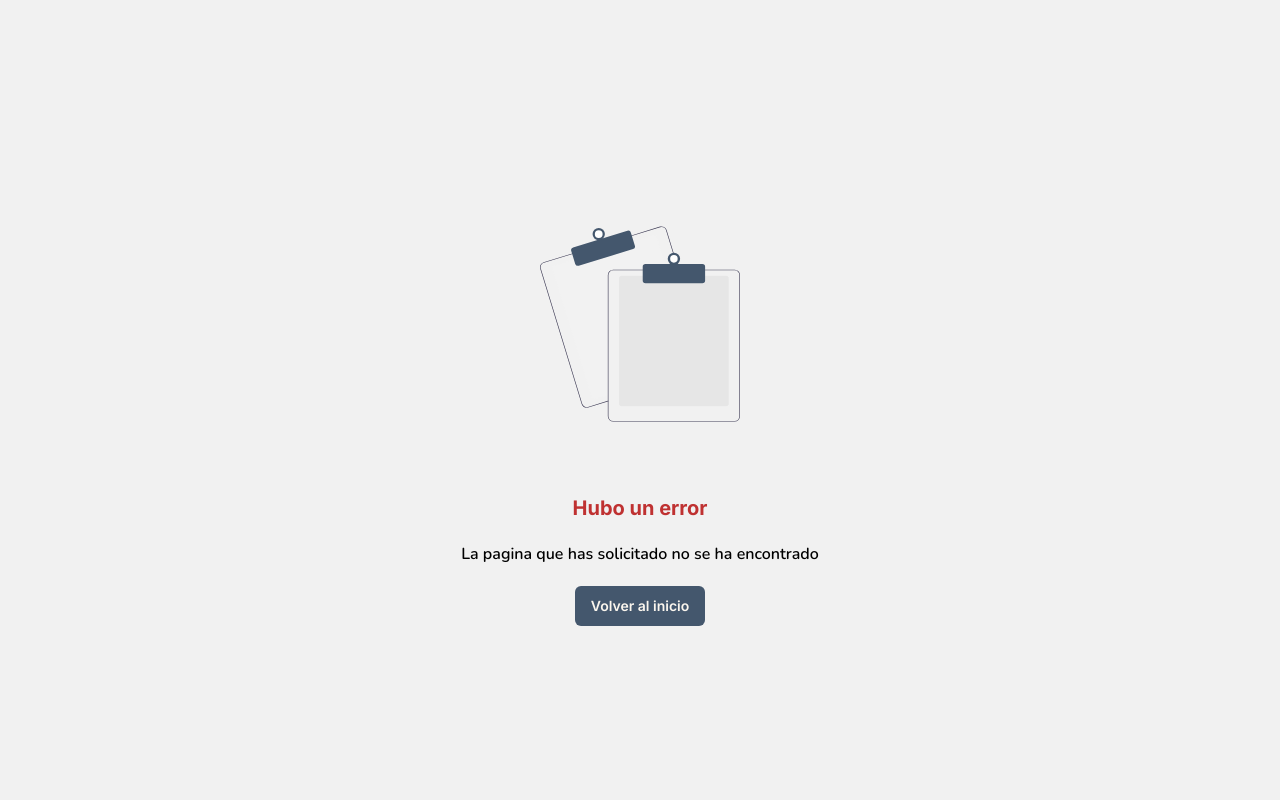
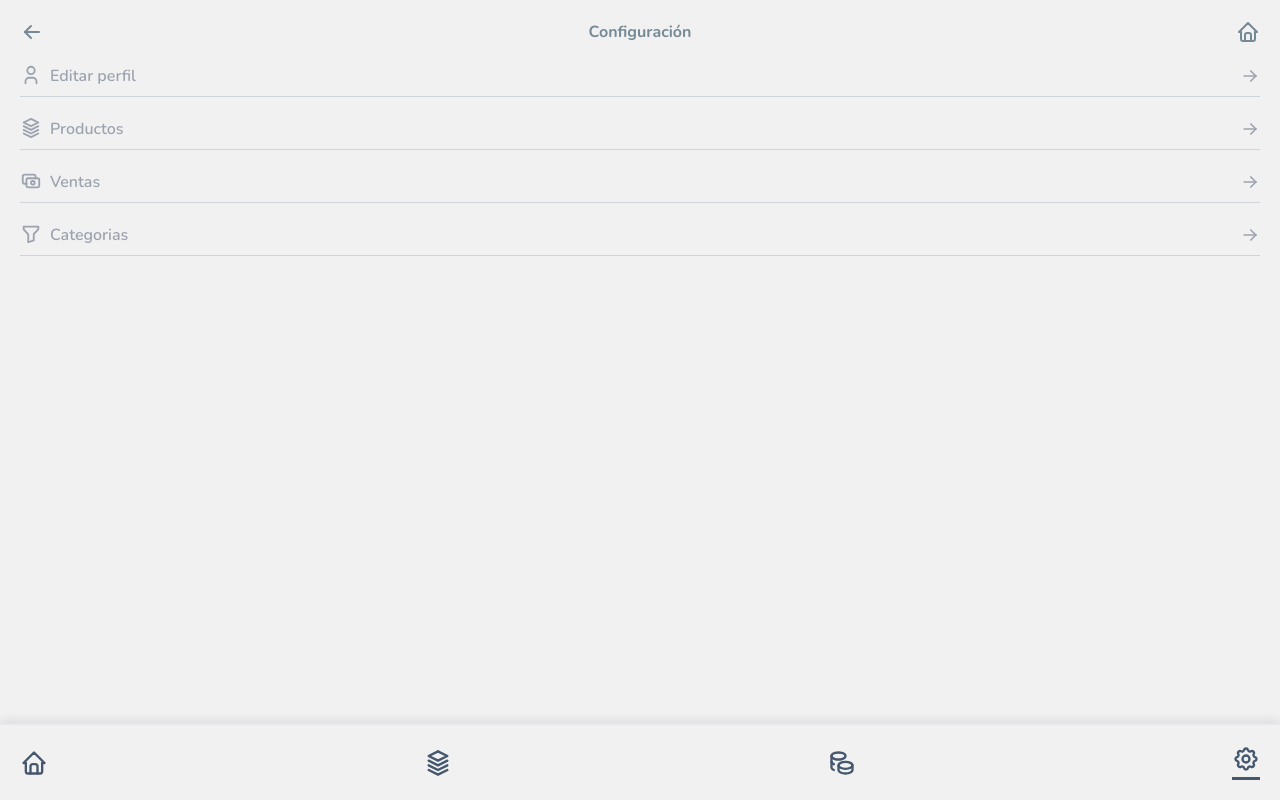
Before and after one commit to edmirgalvan01/inventory-managment-app, a React (Vite) app: page /settings in a window 1280 px wide. Built offline with nearby package versions, Linux system fonts and the light colour scheme; no server answers.

Commit message:
Create Settings page

```diff
--- /dev/null
+++ b/src/components/SettingsOption.tsx
@@ -0,0 +1,20 @@
+import { IconArrowRight } from "@tabler/icons-react";
+
+interface Props {
+  icon: React.ReactNode;
+  children: React.ReactNode;
+}
+
+export function SettingsOption({ icon, children }: Props) {
+  return (
+    <li className="flex justify-between items-center pb-2 border-b border-gray-300">
+      <div className="flex gap-2 justify-center">
+        {icon}
+        <span className="font-nunito font-semibold text-gray-400">
+          {children}
+        </span>
+      </div>
+      <IconArrowRight size={20} stroke={2} className="text-gray-400" />
+    </li>
+  );
+}
--- a/src/main.tsx
+++ b/src/main.tsx
@@ -13,6 +13,7 @@ import ProductPage from "./pages/Product";
 import SalePage from "./pages/Sale";
 import SalesPage from "./pages/Sales";
 import NotFoundPage from "./pages/NotFound";
+import { SettingsPage } from "./pages/Settings";
 
 const router = createBrowserRouter([
   {
@@ -52,6 +53,10 @@ const router = createBrowserRouter([
     path: "/sales",
     element: <SalesPage />,
   },
+  {
+    path: "/settings",
+    element: <SettingsPage />,
+  },
 ]);
 
 ReactDOM.createRoot(document.getElementById("root")!).render(
--- /dev/null
+++ b/src/pages/Settings.tsx
@@ -0,0 +1,36 @@
+import {
+  IconCash,
+  IconFilter,
+  IconStack3,
+  IconUser,
+} from "@tabler/icons-react";
+import { Navbar } from "../components/Navbar";
+import PageTitle from "../components/PageTitle";
+import { SettingsOption } from "../components/SettingsOption";
+
+export function SettingsPage() {
+  return (
+    <div className="containerPage">
+      <PageTitle title="Configuración" />
+      <ul className="flex flex-col gap-5">
+        <SettingsOption icon={<IconUser size={22} className="text-gray-400" />}>
+          Editar perfil
+        </SettingsOption>
+        <SettingsOption
+          icon={<IconStack3 size={22} className="text-gray-400" />}
+        >
+          Productos
+        </SettingsOption>
+        <SettingsOption icon={<IconCash size={22} className="text-gray-400" />}>
+          Ventas
+        </SettingsOption>
+        <SettingsOption
+          icon={<IconFilter size={22} className="text-gray-400" />}
+        >
+          Categorias
+        </SettingsOption>
+      </ul>
+      <Navbar />
+    </div>
+  );
+}
```
